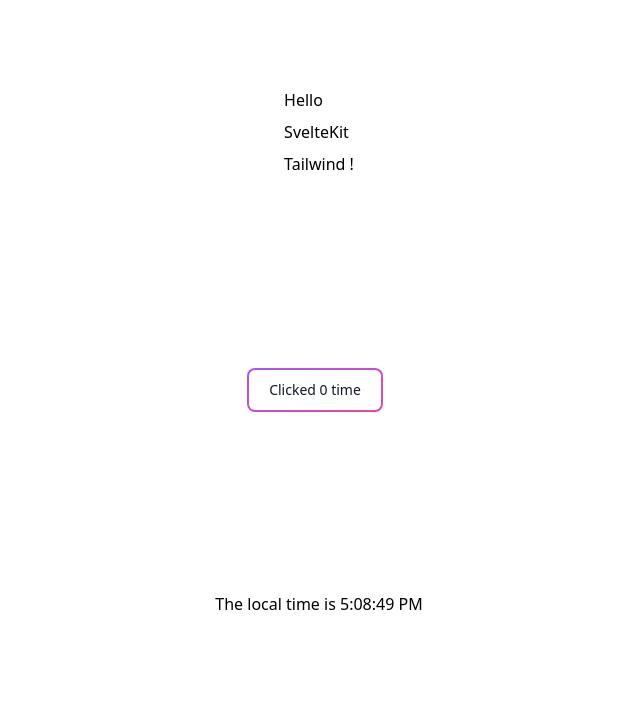
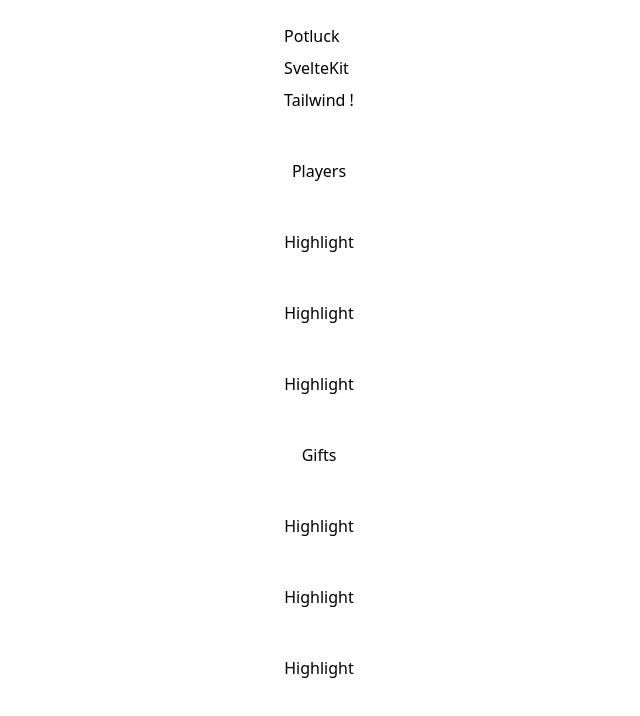
Before and after one commit to baisong/potlucky, a SvelteKit app: page / in a window 1280 px wide. Shown: the top 716 px of the page, without its empty margins (321-961 px from the left). Built offline with nearby package versions, Linux system fonts and the light colour scheme.

Commit message:
setContext/getContext highlight

```diff
--- /dev/null
+++ b/src/components/Highlight.svelte
@@ -0,0 +1,32 @@
+<script>
+	import {getContext} from 'svelte'
+
+	const highlighted = getContext('highlighted')
+
+	let id = Math.floor(Math.random() * Date.now())
+	let highlight = false
+
+	$: highlight = $highlighted[id]
+
+	const handleClick = () => {
+		if (!highlight) {
+			highlight = true
+			$highlighted = {[id]: true}
+			console.log($highlighted)
+		} else {
+			highlight = false
+			$highlighted = {}
+		}
+	}
+</script>
+
+<button class:highlight on:click={handleClick}>
+	Highlight
+</button>
+
+<style>
+	.highlight {
+		background-color: yellow;
+        color: black;
+	}
+</style>
--- /dev/null
+++ b/src/components/HighlightGroup.svelte
@@ -0,0 +1,9 @@
+<script>
+	import {setContext} from 'svelte'
+	import {writable} from 'svelte/store'
+
+	let highlighted = writable({})
+	setContext('highlighted', highlighted)
+</script>
+
+<slot />
--- a/src/routes/+page.svelte
+++ b/src/routes/+page.svelte
@@ -1,12 +1,12 @@
 <script lang="ts">
+    import HighlightGroup from '$components/HighlightGroup.svelte';
     // From Typescript PostCSS Template
     // https://github.com/JoshQuaintance/SvelteKit-Template
-    import Clock from '$components/Clock.svelte';
-    import CounterButton from '$components/CounterButton.svelte';
+    import Highlight from '$components/Highlight.svelte';
 </script>
 
 <svelte:head>
-    <title>SvelteKit Template</title>
+    <title>Potluck</title>
 
     <meta
         name="description"
@@ -15,7 +15,7 @@
 
 <div class="container">
     <span class="text-9xl font-bold mb-10" id="techStack">
-        Hello <br />
+        Potluck<br />
         <a href="https://kit.svelte.dev" target="_blank" rel="noreferrer">
             <span id="sveltekit" class="bg-clip-text bg-gradient-to-r text-transparent">SvelteKit</span>
         </a>
@@ -27,9 +27,19 @@
         </a>!
     </span>
 
-    <CounterButton />
+    <h1>Players</h1>
+    <HighlightGroup>
+        <Highlight />
+        <Highlight />
+        <Highlight />
+    </HighlightGroup>
 
-    <Clock />
+    <h1>Gifts</h1>
+    <HighlightGroup>
+        <Highlight />
+        <Highlight />
+        <Highlight />
+    </HighlightGroup>
 </div>
 
 <style lang="postcss">
```
Also changed, not shown: 1 other file (tests, documents, lock files or other folders).
